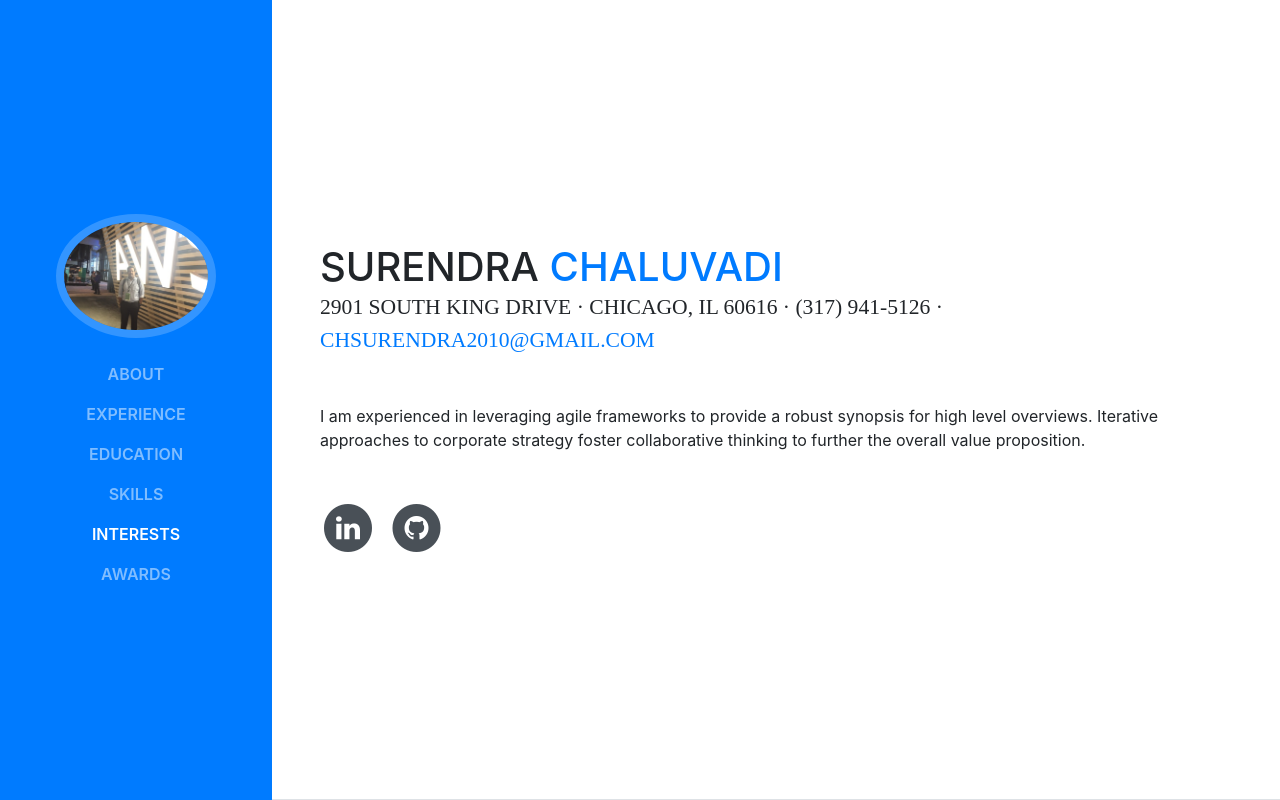
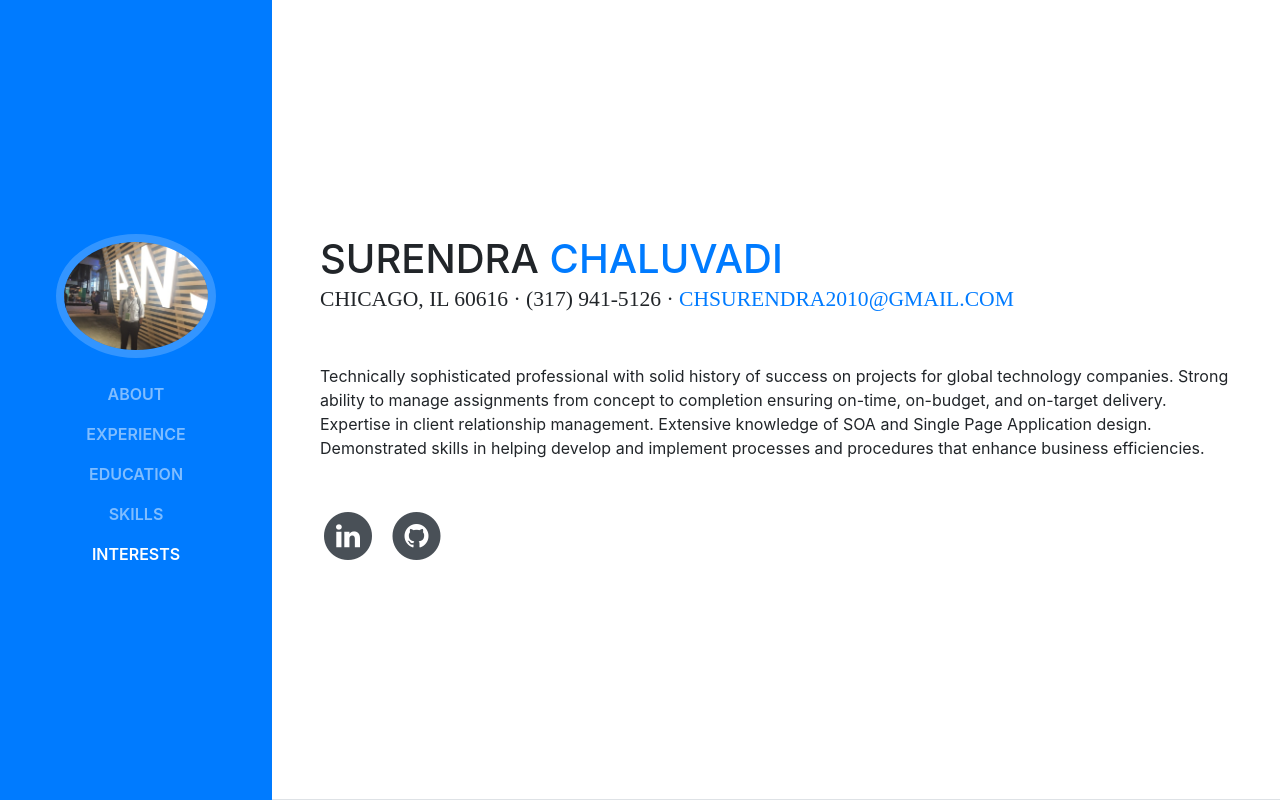
Before and after one commit to chaluvadis/chaluvadis.github.io, a website with bundled scripts: page index.html in a window 1280 px wide. Shown: the top 800 px of the page. Built offline with nearby package versions, Linux system fonts and the light colour scheme; a web font is replaced by a local one.

Commit message:
some more changes in styles

```diff
--- a/index.html
+++ b/index.html
@@ -49,9 +49,6 @@
                 <li class="nav-item">
                     <a class="nav-link js-scroll-trigger" href="#interests">Interests</a>
                 </li>
-                <li class="nav-item">
-                    <a class="nav-link js-scroll-trigger" href="#awards">Awards</a>
-                </li>
             </ul>
         </div>
     </nav>
@@ -62,11 +59,15 @@
                 <h1 class="mb-0">Surendra
                     <span class="text-primary">Chaluvadi</span>
                 </h1>
-                <div class="subheading mb-5">2901 South King Drive · Chicago, IL 60616 · (317) 941-5126 ·
+                <div class="subheading mb-5">Chicago, IL 60616 · (317) 941-5126 ·
                     <a href="mailto:chsurendra2010@gmail.com">chsurendra2010@gmail.com</a>
                 </div>
-                <p class="mb-5">I am experienced in leveraging agile frameworks to provide a robust synopsis for high level overviews. Iterative
-                    approaches to corporate strategy foster collaborative thinking to further the overall value proposition.</p>
+                <p class="mb-5">
+                    Technically sophisticated professional with solid history of success on projects for global technology companies. Strong
+                    ability to manage assignments from concept to completion ensuring on-time, on-budget, and on-target delivery.
+                    Expertise in client relationship management. Extensive knowledge of SOA and Single Page Application design.
+                    Demonstrated skills in helping develop and implement processes and procedures that enhance business efficiencies.
+                </p>
                 <ul class="list-inline list-social-icons mb-0">
                     <li class="list-inline-item">
                         <a href="https://www.linkedin.com/in/surendra-chaluvadi/" target="_blank">
```
